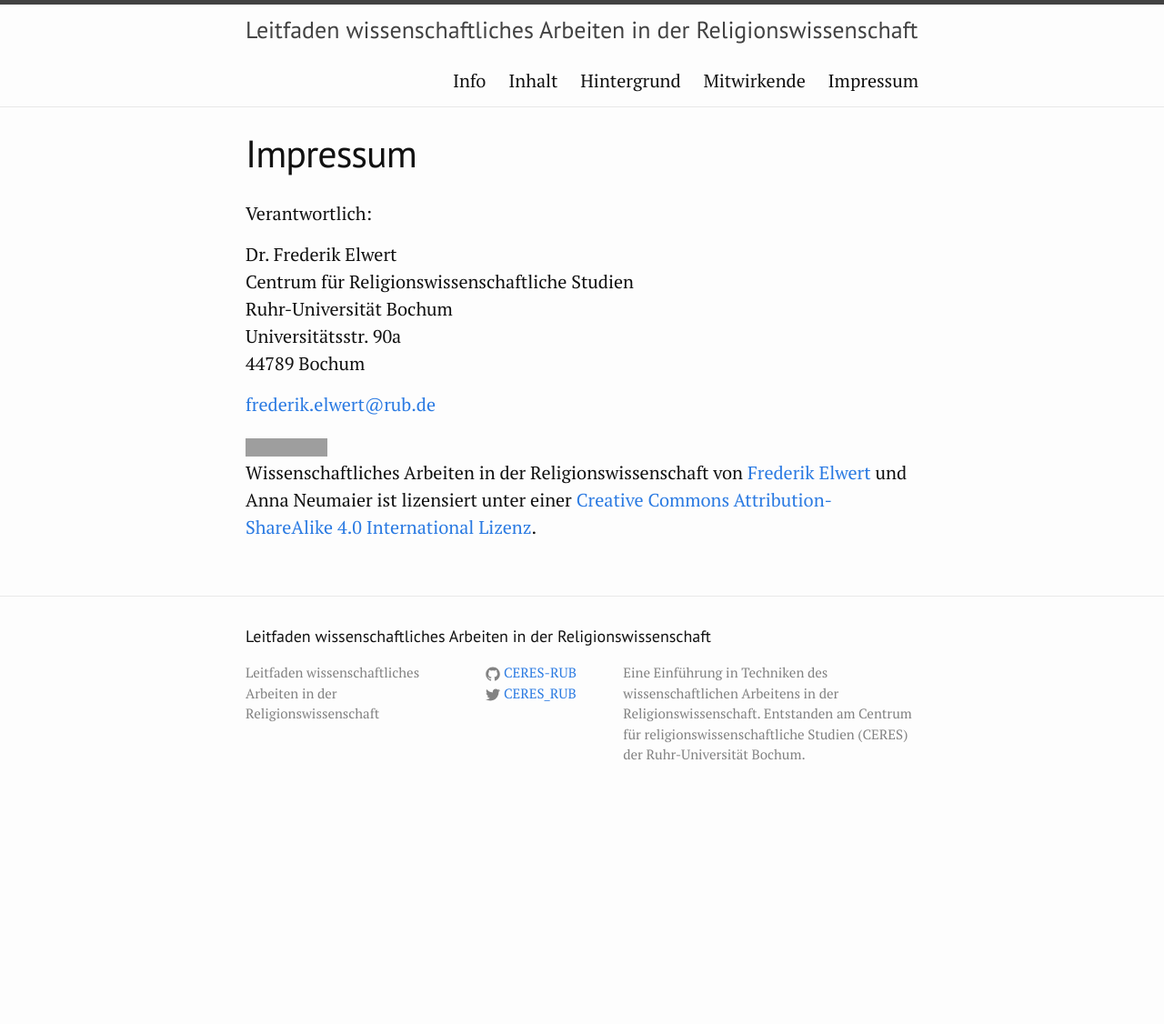
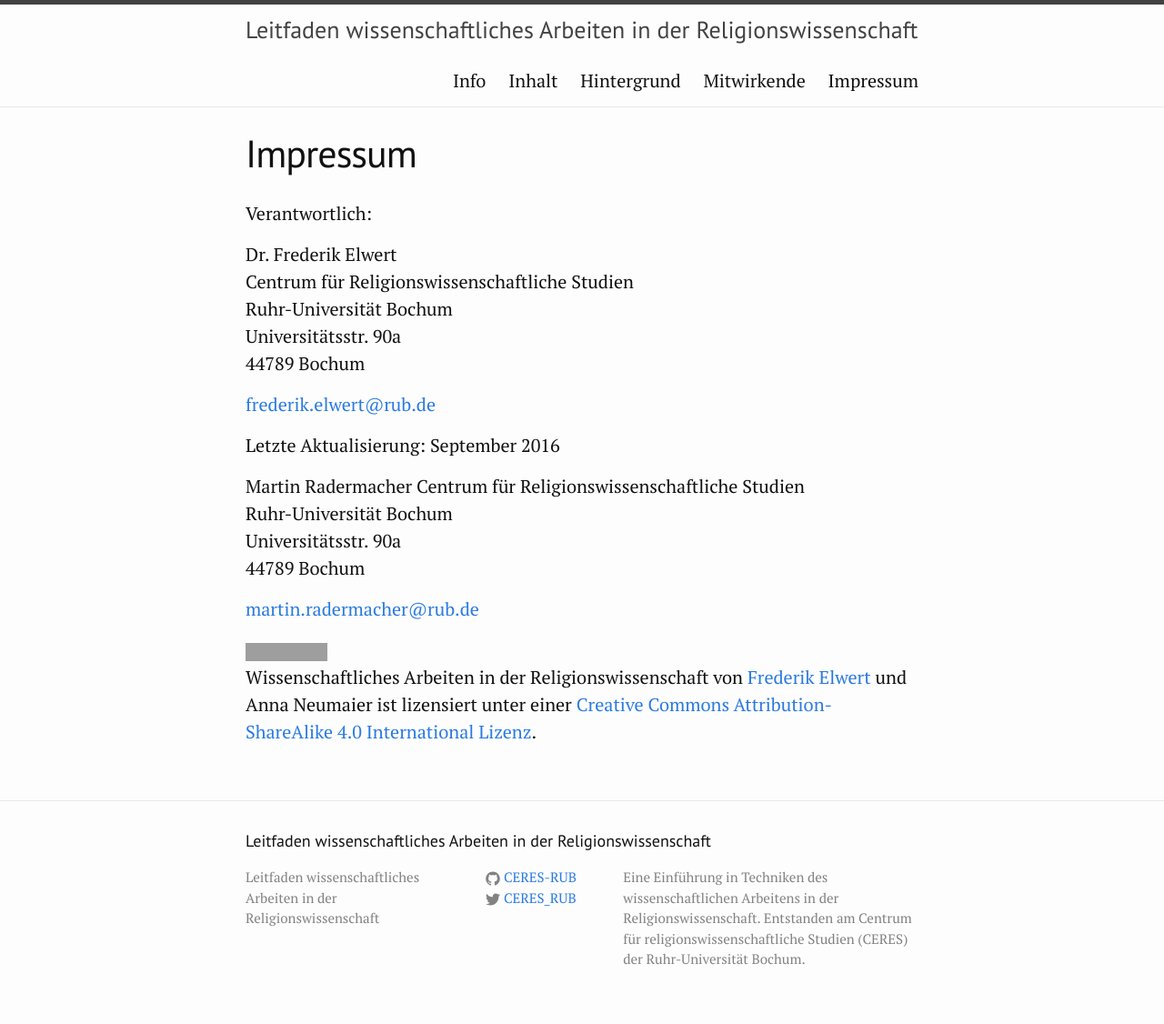
Before and after one commit to CERES-RUB/wissenschaftliches-arbeiten, a Jekyll site: the page built from credits.md, in a window 1280 px wide. Shown: the whole page at 91% size. Built offline with Jekyll 4.4.1, drawn with Linux system fonts in a browser that asks for light colours; before the commit the page ends 901 px from its top, so only the background shows below that; grey boxes are pictures that could not be loaded.

Commit message:
Update credits.md

```diff
--- a/credits.md
+++ b/credits.md
@@ -16,4 +16,14 @@ Universitätsstr. 90a
 
 <mailto:frederik.elwert@rub.de>
 
+Letzte Aktualisierung: September 2016
+
+Martin Radermacher
+Centrum für Religionswissenschaftliche Studien
+Ruhr-Universität Bochum
+Universitätsstr. 90a
+44789 Bochum
+
+<mailto:martin.radermacher@rub.de>
+
 <a rel="license" href="http://creativecommons.org/licenses/by-sa/4.0/"><img alt="Creative Commons License" style="border-width:0" src="https://i.creativecommons.org/l/by-sa/4.0/88x31.png" /></a><br /><span xmlns:dct="http://purl.org/dc/terms/" href="http://purl.org/dc/dcmitype/Text" property="dct:title" rel="dct:type">Wissenschaftliches Arbeiten in der Religionswissenschaft</span> von <a xmlns:cc="http://creativecommons.org/ns#" href="http://orcid.org/0000-0001-9149-9377" property="cc:attributionName" rel="cc:attributionURL">Frederik Elwert</a> und <span xmlns:cc="http://creativecommons.org/ns#" property="cc:attributionName">Anna Neumaier</span> ist lizensiert unter einer <a rel="license" href="http://creativecommons.org/licenses/by-sa/4.0/">Creative Commons Attribution-ShareAlike 4.0 International Lizenz</a>.
```
